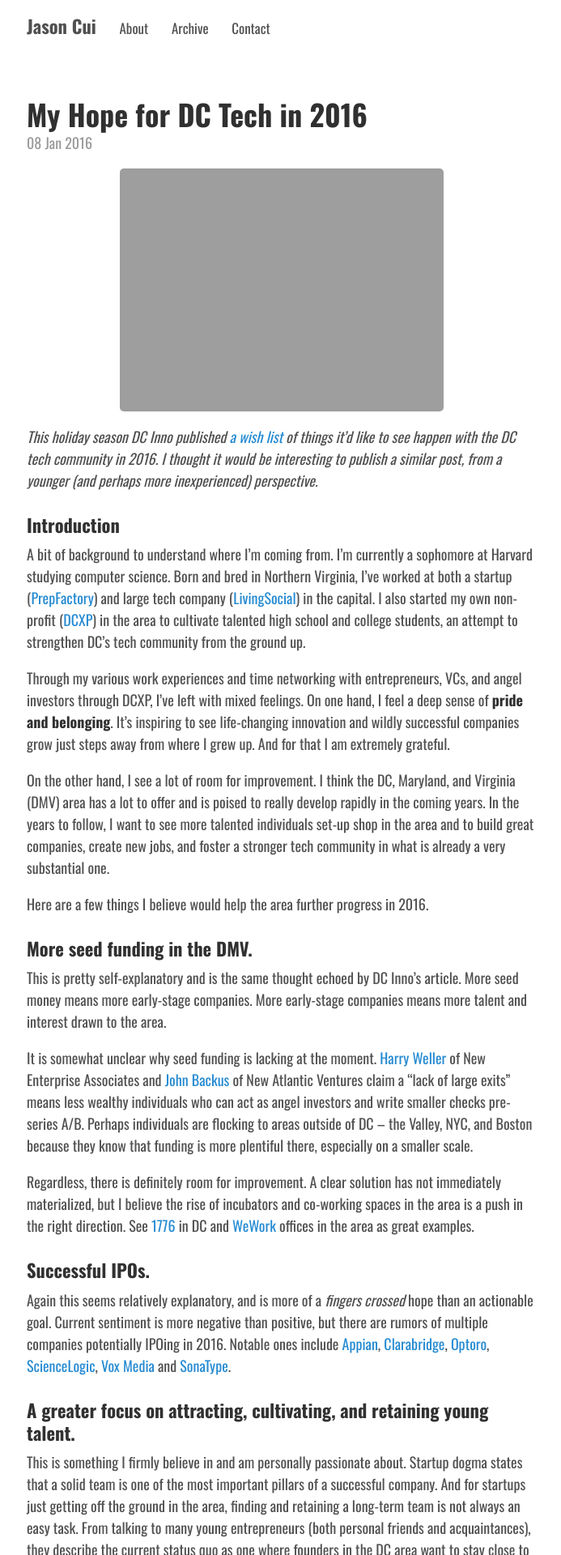
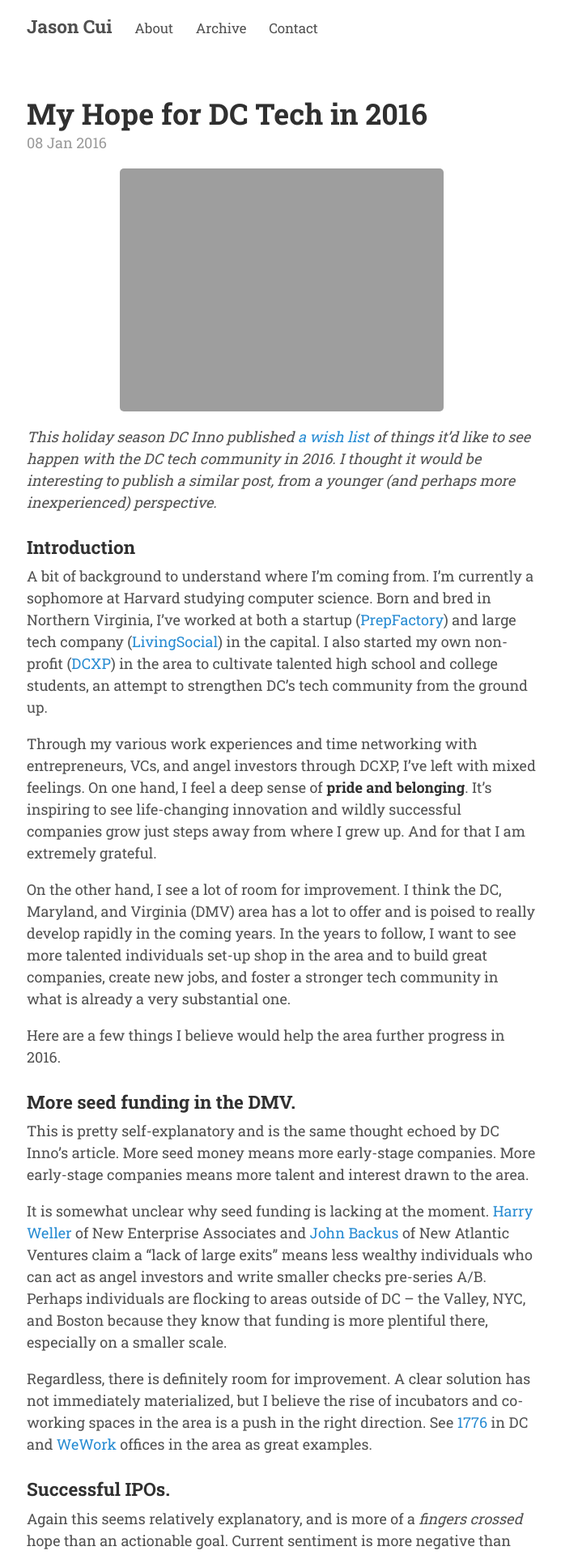
Before and after one commit to jasoncui/jasoncui.github.io, a Jekyll site: the page built from index.html, in a window 1280 px wide. Shown: the top 1920 px of the page at 81% size, without its empty margins (292-985 px from the left). Built offline with Jekyll 4.4.1, drawn with Linux system fonts in a browser that asks for light colours; the list of posts is cut into pages by our own code.

Commit message:
roboto slab

```diff
--- a/_includes/head.html
+++ b/_includes/head.html
@@ -17,7 +17,7 @@
   <link rel="stylesheet" href="{{ site.baseurl }}/styles.css">
 
   <!-- Font -->
-  <link href='https://fonts.googleapis.com/css?family=Oswald:400,700' rel='stylesheet' type='text/css'>
+  <link href='https://fonts.googleapis.com/css?family=Roboto+Slab:400,700' rel='stylesheet' type='text/css'>
 
   <style>
     .center-image
--- a/_sass/_base.scss
+++ b/_sass/_base.scss
@@ -15,7 +15,7 @@
 }
 
 html {
-  font-family: "Oswald", Helvetica, sans-serif;
+  font-family: "Roboto Slab", Helvetica, sans-serif;
   font-size: 16px;
   line-height: 1.5;
 
@@ -78,11 +78,11 @@
 }
 
 b {
-  font-family: 'Oswald', sans-serif;
+  font-family: 'Roboto Slab', sans-serif;
   font-weight: 700;
 }
 
 i {
-  font-family: 'Oswald', sans-serif;
+  font-family: 'Roboto Slab', sans-serif;
   font-weight: 400italic;
 }
```
